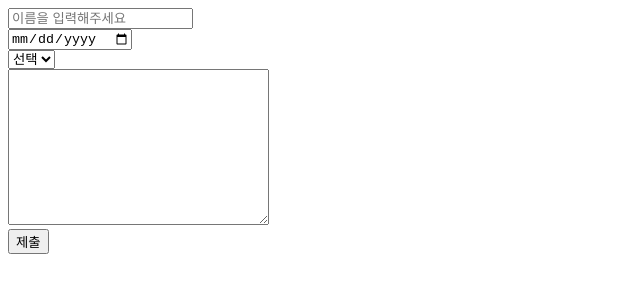
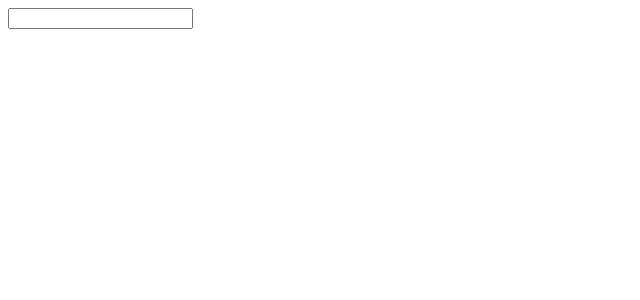
Before and after one commit to seongwoo83/stu-react, a React (Vite) app: page / in a window 1280 px wide. Shown: the top 300 px of the page, without its empty margins (0-640 px from the left). Built offline with nearby package versions, Linux system fonts and the light colour scheme.

Commit message:
custom hook 이해

```diff
--- a/src/App.tsx
+++ b/src/App.tsx
@@ -1,11 +1,10 @@
 import "./App.css"
-import Register from "./components/Register"
-
+import HookExam from "./components/HookExam"
 
 function App() {
   return (
     <>
-      <Register />
+      <HookExam />
     </>
   )
 }
--- /dev/null
+++ b/src/components/HookExam.tsx
@@ -0,0 +1,21 @@
+import { ReactElement } from "react";
+import useInput from "./../hooks/useInput";
+/**
+    hook에 대한 3가지 팁
+    1. 함수컴포넌트, 커스텀 훅 내부에서만 호출 가능
+    2. 조건부로 호출될 수 없음(조건문, 반복문)
+    3. 나만의 hook(custom hook)을 만들 수 있음
+*/
+
+
+const HookExam: ()=>ReactElement = () => {
+
+    const [input, onChange] = useInput();
+    return (
+        <div>
+            <input value={input} onChange={onChange} />
+        </div>
+    );
+}
+
+export default HookExam;
--- /dev/null
+++ b/src/hooks/useInput.tsx
@@ -0,0 +1,11 @@
+import { useState, ChangeEvent } from "react";
+function useInput():[string, (e:ChangeEvent<HTMLInputElement>)=>void]{
+    const [input, setInput] = useState<string>('');
+    const onChange = (e:ChangeEvent<HTMLInputElement>) => {
+        setInput(e.target.value);
+    }
+
+    return [input, onChange];
+}
+
+export default useInput;
```
